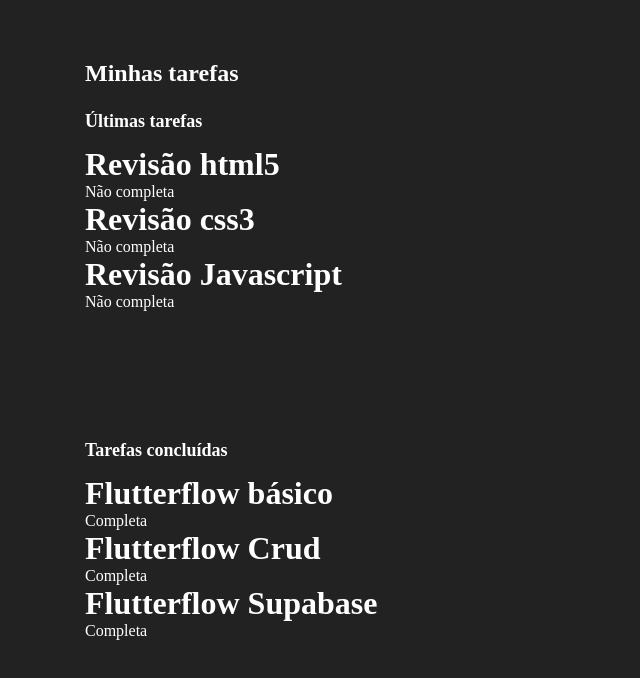
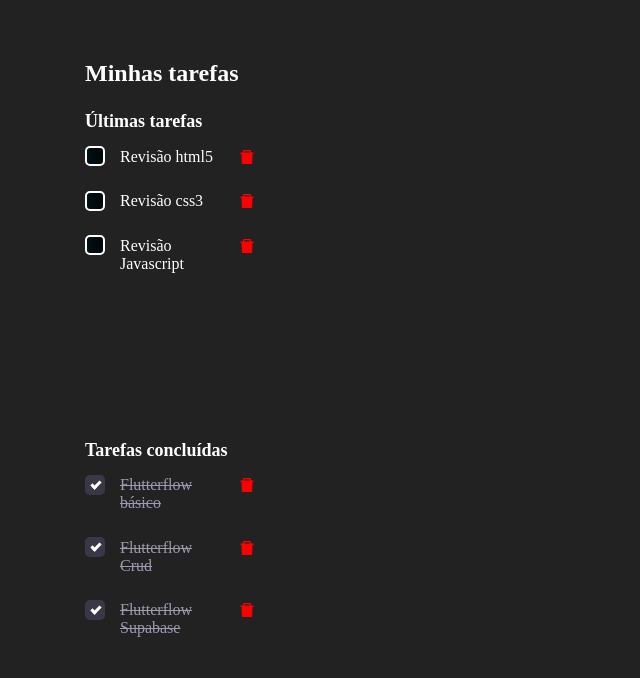
Before and after one commit to srodrigo28/tarefa-react, a React (Vite) app: page / in a window 1280 px wide. Shown: the top 678 px of the page, without its empty margins (0-640 px from the left). Built offline with nearby package versions, Linux system fonts and the light colour scheme; data requests are answered from the project's data file.

Commit message:
ajuste item-task

```diff
--- a/package.json
+++ b/package.json
@@ -14,7 +14,8 @@
     "axios": "^1.13.2",
     "json-server": "^1.0.0-beta.3",
     "react": "^18.2.0",
-    "react-dom": "^18.2.0"
+    "react-dom": "^18.2.0",
+    "react-icons": "^5.5.0"
   },
   "devDependencies": {
     "@types/react": "^18.2.15",
--- a/src/components/TaskItem.jsx
+++ b/src/components/TaskItem.jsx
@@ -1,8 +1,25 @@
+import "./TaskItem.scss"
+import { AiFillDelete } from "react-icons/ai"
+
 const TaskItem = ({ task } ) => {
     return (
         <>
-            <h1> {task.description} </h1>
-            <p> { task.isCompleted ? "Completa" : "Não completa" } </p>
+        <div className="task-item-container">
+            <div className="task-description">
+                <label className={ task.isCompleted ? 'checkbox-container-completed' : 'checkbox-container'}>
+                    <p>{task.description}</p>
+                    <input type="checkbox" id={task.id}
+                        defaultChecked={task.isCompleted }
+                    />
+                    <span className={task.isCompleted ? 'checkmark completed' : 'checkmark'} >
+                        {/* { task.isCompleted ? "Completa" : "Não completa" } */}
+                    </span>
+                </label>
+            </div>
+            <div className="delete">
+                <AiFillDelete size={18} color="red" />
+            </div>
+        </div>
         </>
     );
 }
--- /dev/null
+++ b/src/components/TaskItem.scss
@@ -0,0 +1,103 @@
+.task-item-container {
+    display: flex;
+    justify-content: space-between;
+    max-width: 50%;
+
+    @media (max-width: 768px) {
+        max-width: 90%;
+    }
+
+    .delete {
+        padding-top: 1.5px;
+        margin-left: 18px;
+
+        &:hover {
+            cursor: pointer;
+        }
+    }
+}
+
+/* Customize the label (the container) */
+.checkbox-container {
+    display: block;
+    position: relative;
+    padding-left: 30px;
+    margin-bottom: 25px;
+    cursor: pointer;
+    font-size: 1rem;
+    -webkit-user-select: none;
+    -moz-user-select: none;
+    -ms-user-select: none;
+    user-select: none;
+    padding-top: 1.5px;
+}
+
+.checkbox-container-completed {
+    @extend .checkbox-container;
+    color: #9d9aad;
+    text-decoration: line-through;
+}
+p{padding-left: 5px; padding-right: 5px;}
+/* Hide the browser's default checkbox */
+.checkbox-container input {
+    position: absolute;
+    opacity: 0;
+    cursor: pointer;
+    height: 0;
+    width: 0;
+}
+
+/* Create a custom checkbox */
+.checkmark {
+    position: absolute;
+    top: 0;
+    left: 0;
+    height: 20px;
+    width: 20px;
+    background: linear-gradient(259.93deg, #000000 -41.68%, #00171f 146.85%);
+    border: 2px solid #ffffff;
+    border-color: #fff;
+    border-radius: 5px;
+}
+
+/* On mouse-over, add a grey background color */
+.checkbox-container:hover input ~ .checkmark {
+    background-color: #fff;
+}
+
+/* When the checkbox is checked, add a blue background */
+.checkbox-container input:checked ~ .checkmark {
+    background: linear-gradient(262.71deg, #00d1ff -30.04%, #00ffa3 124.74%);
+}
+
+.checkbox-container input:checked ~ .completed {
+    background: #3a3847;
+    border-color: #3a3847;
+    border-radius: 5px;
+}
+
+/* Create the checkmark/indicator (hidden when not checked) */
+.checkmark:after {
+    content: "";
+    position: absolute;
+    display: none;
+}
+
+/* Show the checkmark when checked */
+.checkbox-container input:checked ~ .checkmark:after {
+    display: block;
+}
+
+/* Style the checkmark/indicator */
+.checkbox-container .checkmark:after {
+    left: 6px;
+    top: 2px;
+    width: 3px;
+    height: 7px;
+    border: solid white;
+    border-color: #fff;
+    border-width: 0 3px 3px 0;
+    -webkit-transform: rotate(45deg);
+    -ms-transform: rotate(45deg);
+    transform: rotate(45deg);
+}
```
Also changed, not shown: 2 other files (tests, documents, lock files or other folders).
